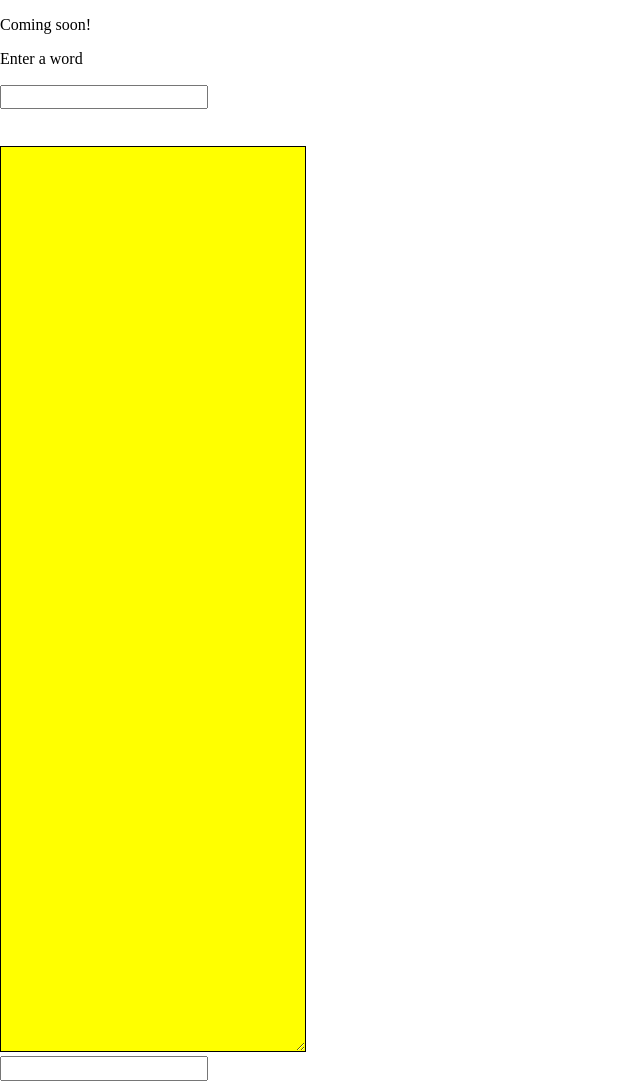
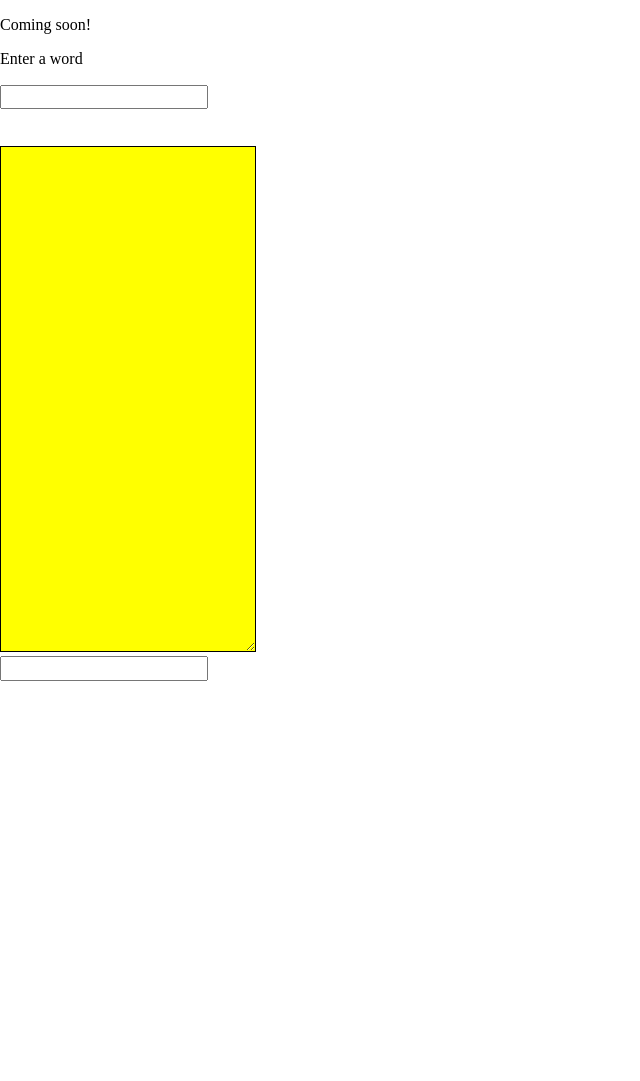
Before and after one commit to mebartsch/mebartsch.github.io, a Jekyll site: the page projects/Dollar-Word/index.html, which Jekyll copies as it is, in a window 1280 px wide. Shown: the whole page, without its empty margins (0-640 px from the left). Built offline with Jekyll 4.4.1, drawn with Linux system fonts in a browser that asks for light colours; nearby versions of some CDN libraries; library files that are not in the unit come from our copies; after the commit the page ends 900 px from its top, so only the background shows below that.

Commit message:
Update index.html

```diff
--- a/projects/Dollar-Word/index.html
+++ b/projects/Dollar-Word/index.html
@@ -11,8 +11,8 @@
 <style type="text/css">
 
 	textarea {
- 	width: 300px;
- 	height: 900px;
+ 	width: 250px;
+ 	height: 500px;
  	background-color: yellow;
  	font-size: 1em;
  	font-weight: bold;
```
